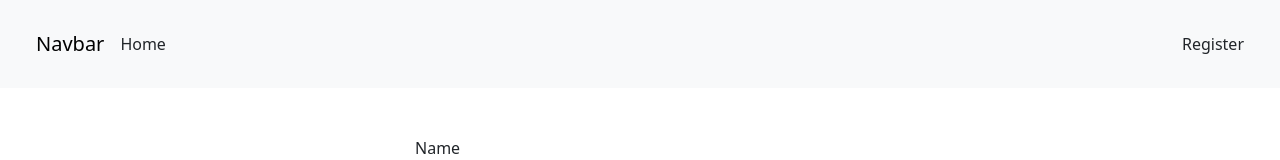
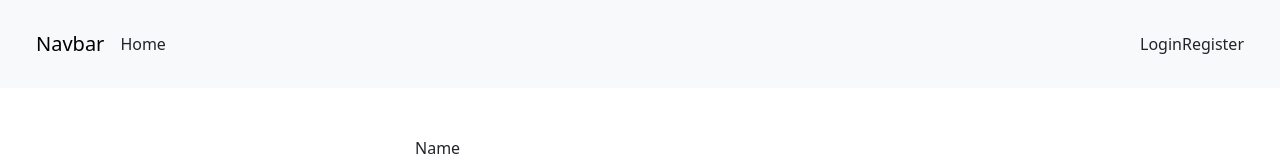
Before and after one commit to kazburrel/car-parking-vue-app, a Vue app: page /register in a window 1280 px wide. Shown: the top 160 px of the page. Built offline with nearby package versions, Linux system fonts and the light colour scheme.

Commit message:
Auth Login

```diff
--- a/src/App.vue
+++ b/src/App.vue
@@ -33,7 +33,10 @@ const auth = useAuth();
           <button @click="auth.logout" class="router-link btn btn-danger">Logout</button>
         </template>
         <template v-else>
-          <RouterLink class="router-link text-decoration-none text-dark" :to="{ name: 'register' }">
+          <RouterLink class="router-link text-decoration-none text-dark" :to="{ name: 'login' }">
+            Login
+          </RouterLink>
+           <RouterLink class="router-link text-decoration-none text-dark" :to="{ name: 'register' }">
             Register
           </RouterLink>
         </template>
```
